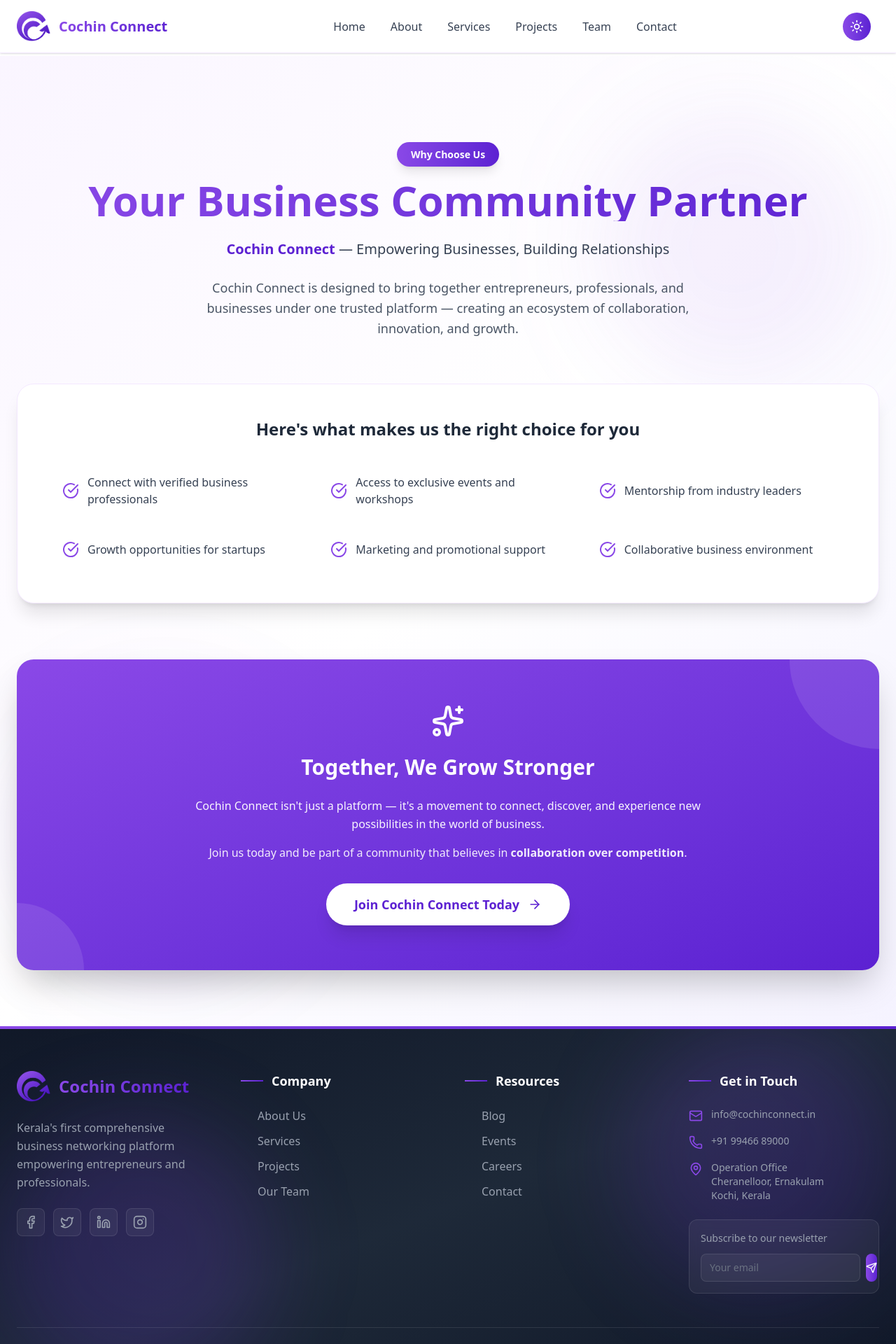
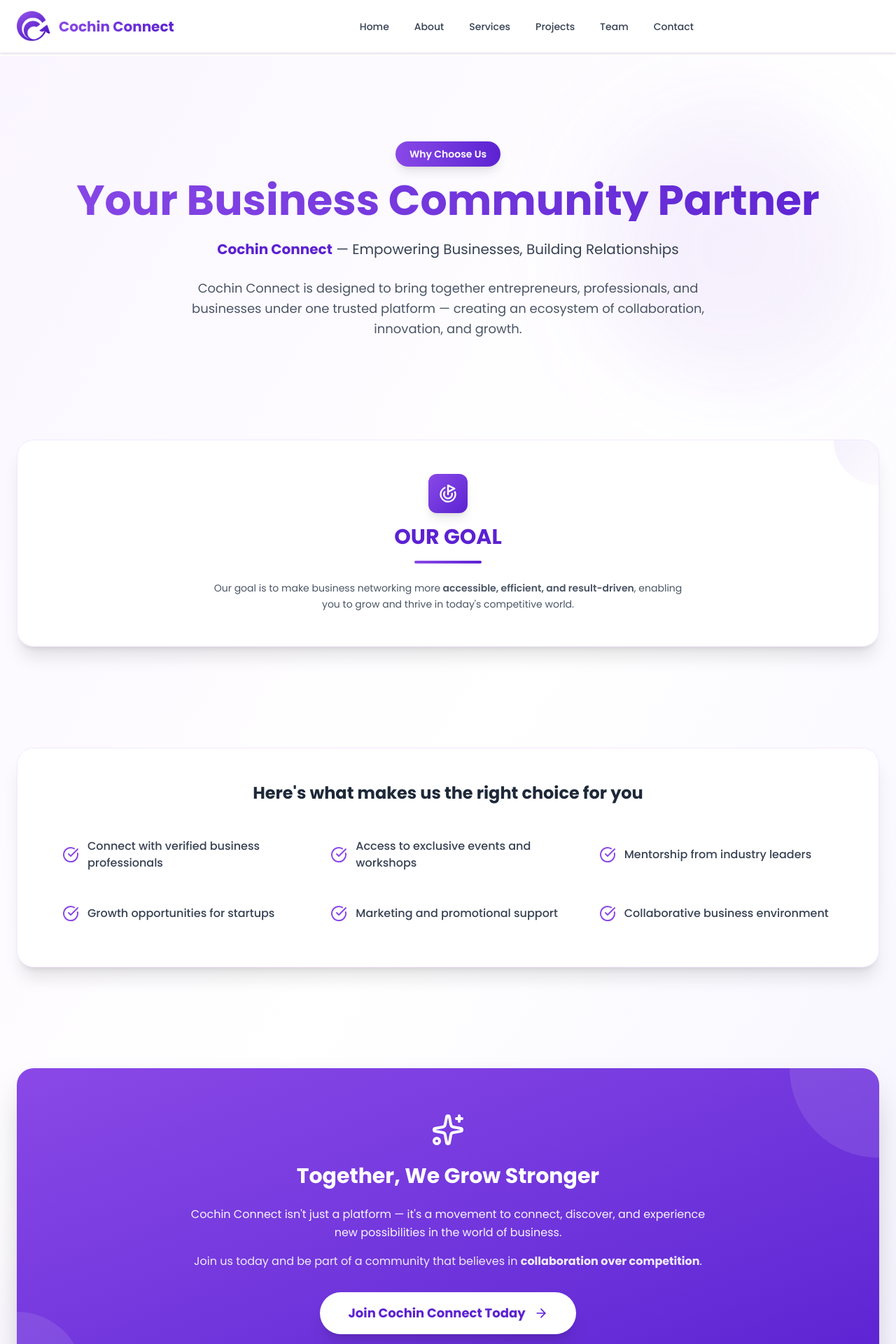
Before and after one commit to Hashir-0214/cochin-connect, a React (Vite) app: page /about in a window 1280 px wide. Shown: the top 1920 px of the page at 70% size. Built offline with nearby package versions, Linux system fonts and the light colour scheme.

Commit message:
Refactor typography styles across components to use Poppins font family for consistency and improved readability. Updated button and heading classes for better visual hierarchy and responsiveness. Enhanced layout spacing in Services and Home components for improved user experience.

```diff
--- a/src/App.jsx
+++ b/src/App.jsx
@@ -11,7 +11,7 @@ import Contact from './components/Contact';
 const Projects = () => (
   <motion.section initial={{ opacity: 0, y: 30 }} animate={{ opacity: 1, y: 0 }} transition={{ duration: 0.7 }} className="py-20 px-6 bg-white">
     <div className="max-w-6xl mx-auto text-center">
-      <h2 className="text-3xl font-[Helvetica] font-semibold mb-4">Projects & Case Studies</h2>
+      <h2 className="text-3xl font-[Helvetica] poppins-semibold mb-4">Projects & Case Studies</h2>
       <p className="text-gray-700 mb-8">Our projects showcase successful implementations of growth strategies and digital transformations.</p>
     </div>
   </motion.section>
@@ -20,7 +20,7 @@ const Projects = () => (
 const Team = () => (
   <motion.section initial={{ opacity: 0, y: 30 }} animate={{ opacity: 1, y: 0 }} transition={{ duration: 0.7 }} className="py-20 px-6 bg-gray-50">
     <div className="max-w-6xl mx-auto text-center">
-      <h2 className="text-3xl font-[Helvetica] font-semibold mb-8">Our Team</h2>
+      <h2 className="text-3xl font-[Helvetica] poppins-semibold mb-8">Our Team</h2>
       <p className="text-gray-700">Meet our experts who bring ideas to life with innovation and experience.</p>
     </div>
   </motion.section>
--- a/src/components/About.jsx
+++ b/src/components/About.jsx
@@ -13,7 +13,8 @@ import {
     Heart,
     Sparkles,
     ArrowRight,
-    CheckCircle
+    CheckCircle,
+    Goal
 } from 'lucide-react';
 
 export default function About() {
@@ -115,7 +116,7 @@ export default function About() {
     ];
 
     return (
-        <div className="w-full bg-gradient-to-br from-purple-50 via-white to-violet-50 overflow-hidden">
+        <div className="w-full bg-gradient-to-br from-purple-50 via-white to-violet-50 overflow-hidden poppins-regular">
             {/* Hero Section */}
             <motion.section
                 initial={{ opacity: 0 }}
@@ -133,17 +134,17 @@ export default function About() {
                         variants={containerVariants}
                         initial="hidden"
                         animate="visible"
-                        className="text-center mb-16"
+                        className="text-center mb-36"
                     >
                         <motion.div variants={itemVariants} className="inline-block mb-6">
-                            <span className="px-5 py-2 bg-gradient-to-r from-[#8a48e7] to-[#5c21d2] text-white rounded-full text-sm font-semibold shadow-lg">
+                            <span className="px-5 py-2 bg-gradient-to-r from-[#8a48e7] to-[#5c21d2] text-white rounded-full text-sm poppins-semibold shadow-lg">
                                 Why Choose Us
                             </span>
                         </motion.div>
 
                         <motion.h1
                             variants={itemVariants}
-                            className="text-4xl md:text-6xl font-bold text-transparent bg-clip-text bg-gradient-to-r from-[#8a48e7] to-[#5c21d2] mb-6"
+                            className="text-4xl md:text-6xl poppins-bold text-transparent bg-clip-text bg-gradient-to-r from-[#8a48e7] to-[#5c21d2] mb-6"
                         >
                             Your Business Community Partner
                         </motion.h1>
@@ -163,16 +164,53 @@ export default function About() {
                         </motion.p>
                     </motion.div>
 
+                    {/* Our Goal */}
+                    <motion.div
+                        initial={{ opacity: 0, y: 40 }}
+                        whileInView={{ opacity: 1, y: 0 }}
+                        viewport={{ once: true }}
+                        transition={{ duration: 0.8 }}
+                        whileHover={{ y: -8, scale: 1.02 }}
+                        className="group mb-36 max-w-7xl mx-auto relative bg-white rounded-3xl p-8 md:p-12 shadow-xl border border-purple-100 mb-20 overflow-hidden"
+                    >
+                        {/* Gradient Background on Hover */}
+                        <div className="absolute inset-0 bg-gradient-to-br from-[#8a48e7]/5 to-[#5c21d2]/5 opacity-0 group-hover:opacity-100 transition-opacity duration-300"></div>
+
+                        {/* Icon */}
+                        <div className="relative w-fit mb-4 mx-auto">
+                            <div className="w-14 h-14 bg-gradient-to-br from-[#8a48e7] to-[#5c21d2] rounded-xl flex items-center justify-center shadow-lg group-hover:scale-110 transition-transform duration-300">
+                                <Goal className="w-7 h-7 text-white" />
+                            </div>
+                        </div>
+
+                        {/* Content */}
+                        <div className="relative text-center">
+                            <h3 className="text-2xl md:text-3xl uppercase poppins-bold mb-4 text-[#5c21d2] transition-colors">
+                                Our Goal
+                            </h3>
+                            <div className="w-24 h-1 bg-gradient-to-r from-[#8a48e7] to-[#5c21d2] mx-auto rounded-full mb-6"></div>
+                            <p className="max-w-2xl mx-auto text-gray-600 leading-relaxed text-sm mx-auto">
+                                Our goal is to make business networking more
+                                <span className="poppins-semibold"> accessible, efficient, and result-driven</span>,
+                                enabling you to grow and thrive in today's competitive world.
+                            </p>
+                        </div>
+
+                        {/* Decorative Element */}
+                        <div className="absolute top-0 right-0 w-32 h-32 bg-gradient-to-br from-[#8a48e7]/10 to-transparent rounded-full -translate-y-16 translate-x-16 group-hover:scale-150 transition-transform duration-500"></div>
+                    </motion.div>
+
+
                     {/* Benefits Grid */}
                     <motion.div
                         initial={{ opacity: 0, y: 40 }}
                         whileInView={{ opacity: 1, y: 0 }}
                         viewport={{ once: true }}
                         transition={{ duration: 0.8 }}
-                        className="mb-20"
+                        className="mb-36"
                     >
                         <div className="bg-white rounded-3xl p-8 md:p-12 shadow-xl border border-purple-100">
-                            <h2 className="text-2xl font-bold text-gray-800 mb-8 text-center">
+                            <h2 className="text-2xl poppins-bold text-gray-800 mb-8 text-center">
                                 Here's what makes us the right choice for you
                             </h2>
                             <div className="grid md:grid-cols-2 lg:grid-cols-3 gap-4">
@@ -220,7 +258,7 @@ export default function About() {
 
                     {/* Content */}
                     {/* <div className="relative">
-                                    <h3 className="text-xl font-bold text-gray-800 mb-3 group-hover:text-[#5c21d2] transition-colors">
+                                    <h3 className="text-xl poppins-bold text-gray-800 mb-3 group-hover:text-[#5c21d2] transition-colors">
                                         {service.title}
                                     </h3>
                                     <p className="text-gray-600 leading-relaxed text-sm">
@@ -240,7 +278,7 @@ export default function About() {
                         whileInView={{ opacity: 1, y: 0 }}
                         viewport={{ once: true }}
                         transition={{ duration: 0.8 }}
-                        className="relative"
+                        className="relative mb-36"
                     >
                         <div className="relative bg-gradient-to-br from-[#8a48e7] to-[#5c21d2] rounded-3xl p-12 md:p-16 shadow-2xl overflow-hidden">
                             {/* Decorative circles */}
@@ -249,7 +287,7 @@ export default function About() {
 
                             <div className="relative text-center max-w-3xl mx-auto">
                                 <Sparkles className="w-12 h-12 text-white mx-auto mb-6" />
-                                <h2 className="text-2xl md:text-3xl font-bold text-white mb-6">
+                                <h2 className="text-2xl md:text-3xl poppins-bold text-white mb-6">
                                     Together, We Grow Stronger
                                 </h2>
                                 <p className="text-md text-white/95 mb-4 leading-relaxed">
@@ -262,7 +300,7 @@ export default function About() {
                                 <motion.button
                                     whileHover={{ scale: 1.05 }}
                                     whileTap={{ scale: 0.95 }}
-                                    className="group px-10 py-4 bg-white text-[#5c21d2] rounded-full font-bold text-lg shadow-xl hover:shadow-2xl transition-all duration-300 inline-flex items-center gap-3 cursor-pointer"
+                                    className="group px-10 py-4 bg-white text-[#5c21d2] rounded-full poppins-bold text-lg shadow-xl hover:shadow-2xl transition-all duration-300 inline-flex items-center gap-3 cursor-pointer"
                                 >
                                     Join Cochin Connect Today
                                     <ArrowRight className="w-5 h-5 group-hover:translate-x-1 transition-transform" />
--- a/src/components/Footer.jsx
+++ b/src/components/Footer.jsx
@@ -27,7 +27,7 @@ export default function Footer() {
     ];
 
     return (
-        <footer className="relative bg-gradient-to-br from-gray-900 via-gray-800 to-gray-900 text-white overflow-hidden">
+        <footer className="relative bg-gradient-to-br from-gray-900 via-gray-800 to-gray-900 text-white overflow-hidden poppins-regular">
             {/* Decorative Background Elements */}
             <div className="absolute top-0 right-0 w-96 h-96 bg-gradient-to-br from-[#8a48e7]/20 to-[#5c21d2]/20 rounded-full blur-3xl"></div>
             <div className="absolute bottom-0 left-0 w-96 h-96 bg-gradient-to-tr from-[#5c21d2]/20 to-[#8a48e7]/20 rounded-full blur-3xl"></div>
@@ -45,7 +45,7 @@ export default function Footer() {
                                     className="relative w-12 h-auto rounded-xl"
                                 />
                             </div>
-                            <h3 className="text-2xl font-bold text-transparent bg-clip-text bg-gradient-to-r from-[#8a48e7] to-[#5c21d2]">
+                            <h3 className="text-2xl poppins-bold text-transparent bg-clip-text bg-gradient-to-r from-[#8a48e7] to-[#5c21d2]">
                                 Cochin Connect
                             </h3>
                         </div>
@@ -70,7 +70,7 @@ export default function Footer() {
 
                     {/* Company Links */}
                     <div>
-                        <h4 className="text-lg font-semibold mb-6 text-white flex items-center">
+                        <h4 className="text-lg poppins-semibold mb-6 text-white flex items-center">
                             <span className="w-8 h-0.5 bg-gradient-to-r from-[#8a48e7] to-[#5c21d2] mr-3"></span>
                             Company
                         </h4>
@@ -91,7 +91,7 @@ export default function Footer() {
 
                     {/* Resources Links */}
                     <div>
-                        <h4 className="text-lg font-semibold mb-6 text-white flex items-center">
+                        <h4 className="text-lg poppins-semibold mb-6 text-white flex items-center">
                             <span className="w-8 h-0.5 bg-gradient-to-r from-[#8a48e7] to-[#5c21d2] mr-3"></span>
                             Resources
                         </h4>
@@ -112,7 +112,7 @@ export default function Footer() {
 
                     {/* Contact & Newsletter */}
                     <div>
-                        <h4 className="text-lg font-semibold mb-6 text-white flex items-center">
+                        <h4 className="text-lg poppins-semibold mb-6 text-white flex items-center">
                             <span className="w-8 h-0.5 bg-gradient-to-r from-[#8a48e7] to-[#5c21d2] mr-3"></span>
                             Get in Touch
                         </h4>
--- a/src/components/Header.jsx
+++ b/src/components/Header.jsx
@@ -16,7 +16,7 @@ export default function Header() {
     ];
 
     return (
-        <header className="fixed top-0 left-0 w-full bg-white/80 backdrop-blur-xl shadow-sm z-50 border-b border-purple-100">
+        <header className="fixed top-0 left-0 w-full bg-white/80 backdrop-blur-xl shadow-sm z-50 border-b border-purple-100 poppins-regular">
             <div className="max-w-7xl mx-auto flex justify-between items-center py-4 px-6">
                 {/* Logo */}
                 <Link to="/" className="flex items-center space-x-3 group">
@@ -31,7 +31,7 @@ export default function Header() {
                         />
                     </div>
                     <div className="hidden sm:block">
-                        <div className="text-xl font-bold text-transparent bg-clip-text bg-gradient-to-r from-[#8a48e7] to-[#5c21d2]">
+                        <div className="text-xl poppins-bold text-transparent bg-clip-text bg-gradient-to-r from-[#8a48e7] to-[#5c21d2]">
                             Cochin Connect
                         </div>
                     </div>
@@ -43,7 +43,7 @@ export default function Header() {
                         <Link
                             key={link.to}
                             to={link.to}
-                            className="relative px-4 py-2 text-gray-700 font-medium rounded-lg hover:text-[#5c21d2] transition-all duration-300 group"
+                            className="relative px-4 py-2 text-sm text-gray-700 font-medium rounded-lg hover:text-[#5c21d2] transition-all duration-300 group"
                         >
                             <span className="relative z-10">{link.label}</span>
                             <span className="absolute inset-0 bg-gradient-to-r from-[#8a48e7]/10 to-[#5c21d2]/10 rounded-lg opacity-0 group-hover:opacity-100 transition-opacity"></span>
@@ -51,10 +51,7 @@ export default function Header() {
                     ))}
                 </nav>
 
-                {/* Right Side Actions */}
-                <div className="flex items-center space-x-3">
-                    {/* Theme Toggle */}
-                    <button
+                {/* <button
                     onClick={() => setIsDark(!isDark)}
                     className="relative w-10 h-10 bg-gradient-to-r from-[#8a48e7] to-[#5c21d2] hover:shadow-lg rounded-full transition-all duration-300 flex items-center justify-center group overflow-hidden"
                 >
@@ -64,7 +61,12 @@ export default function Header() {
                     ) : (
                         <Sun size={20} color="white" className="relative z-10" />
                     )}
-                    </button>
+                </button> */}
+
+
+                {/* Right Side Actions */}
+                <div className="flex items-center space-x-3">
+                    {/* Theme Toggle */}
 
                     {/* Mobile Menu Button */}
                     <button
```
Also changed, not shown: src/components/Contact.jsx (+15 -15 lines), src/components/Home.jsx (+41 -72 lines), src/components/Services.jsx (+13 -13 lines). Lines whose indentation alone changed are shown as unchanged.
